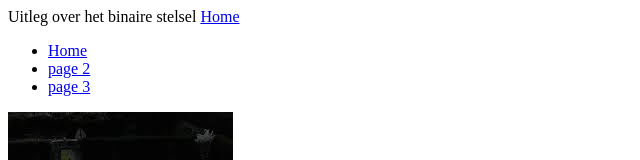
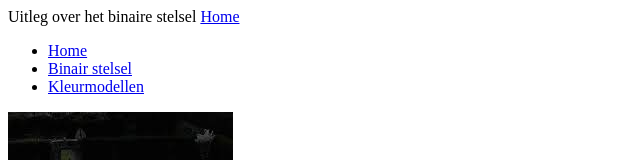
Before and after one commit to Hanne111/Hanne.github.io, a plain HTML site: page binairstelsel.html in a window 1280 px wide. Shown: the top 160 px of the page, without its empty margins (0-640 px from the left). Drawn offline with Linux system fonts and the light colour scheme.

Commit message:
naam geven

```diff
--- a/binairstelsel.html
+++ b/binairstelsel.html
@@ -12,8 +12,8 @@
     <br>
     <ul>
         <li><a href="index.html">Home</a></li>
-        <li><a href="binairstelsel.html">page 2</a></li>
-        <li><a href="kleurmodellen.html">page 3</a></li>
+        <li><a href="binairstelsel.html">Binair stelsel</a></li>
+        <li><a href="kleurmodellen.html">Kleurmodellen</a></li>
     </ul>
 
     <img src="info.jpg" alt="Deze site is nog niet af">
```
Also changed, not shown: index.html (+2 -2 lines), kleurmodellen.html (+2 -2 lines).
